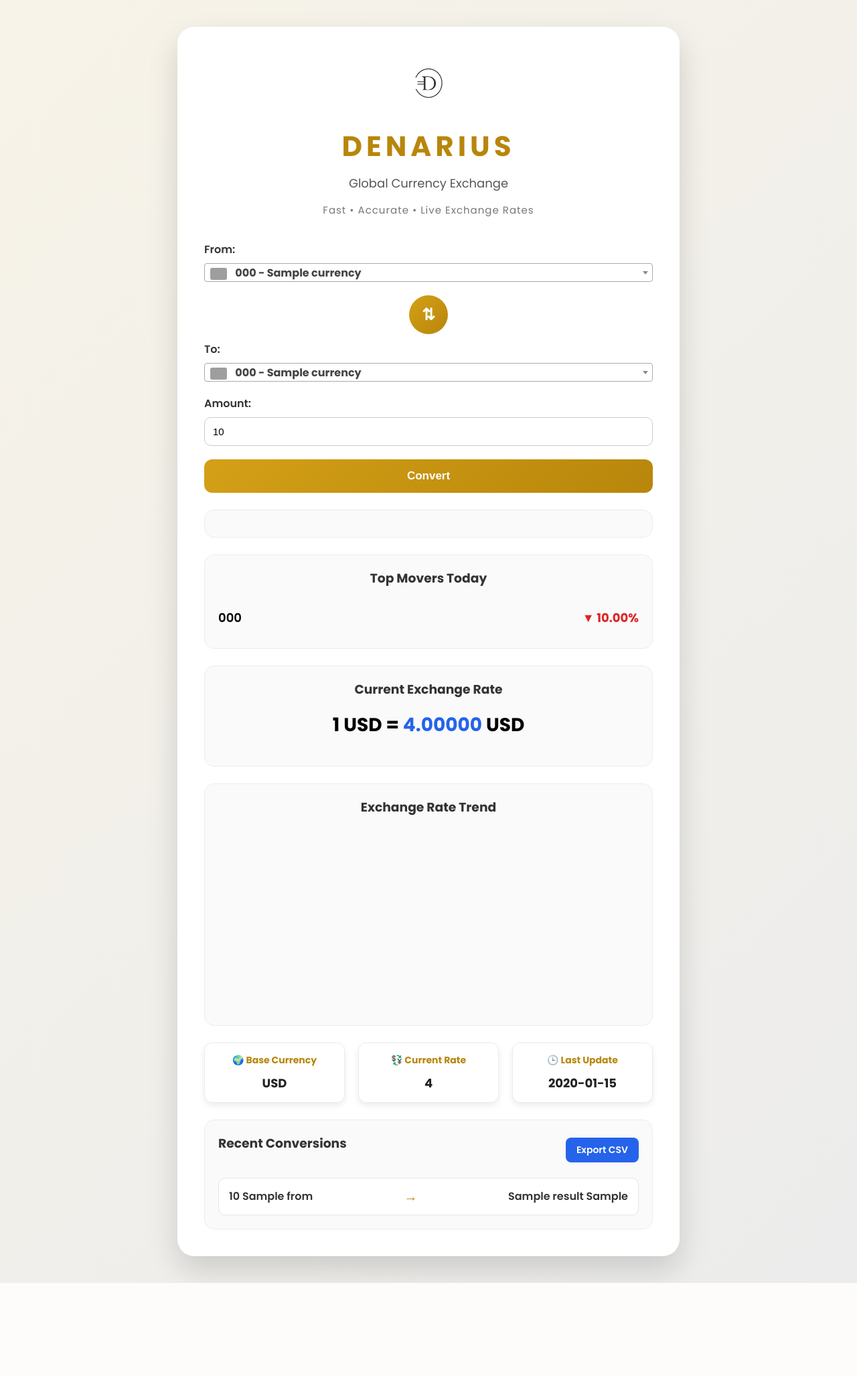
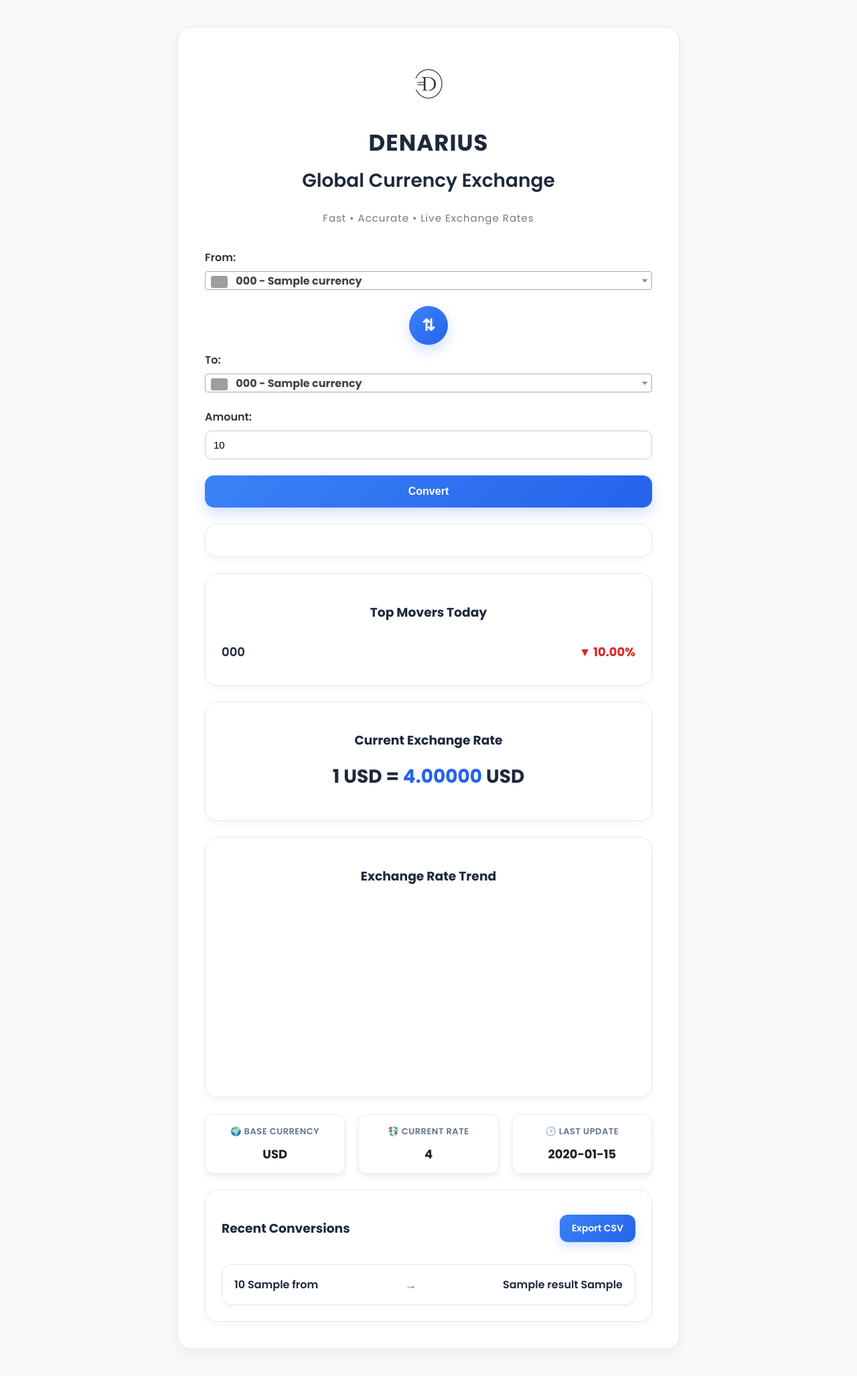
Before and after one commit to cherguikhaled/Denarius, a Flask app: template templates/index.html in a window 1280 px wide. Shown: the whole page at 67% size. Before the commit the page ends 1916 px from the top, so only its background shows below. Run offline with Flask 3, Linux system fonts and the light colour scheme; the template is opened without the code that fills it: most values are stand-ins (such as "Sample title", 1, 10 or a date in 2020); a map, chart or similar area stays blank; some libraries are stand-ins or nearby versions; grey boxes are pictures that could not be loaded.

Commit message:
Refine Denarius design system and UI consistency

```diff
--- a/static/style.css
+++ b/static/style.css
@@ -25,12 +25,9 @@ body{
 
     font-family:'Poppins', Arial, sans-serif;
 
-    background:
-    linear-gradient(
-        135deg,
-        #f7f3e8,
-        #ececec
-    );
+    background:#F8FAFC;
+
+    color:#1E293B;
 
 }
 
@@ -50,12 +47,14 @@ body{
 
     margin:40px auto;
 
-    background:white;
+    background:#FFFFFF;
 
-    border-radius:25px;
+    border:1px solid #E2E8F0;
+
+    border-radius:20px;
 
     box-shadow:
-    0 20px 45px rgba(0,0,0,.15);
+    0 8px 24px rgba(15,23,42,.06);
 
 }
 
@@ -94,13 +93,13 @@ h1{
 
     margin:0;
 
-    color:#b8860b;
+    color:#1E293B;
 
-    font-size:42px;
-
-    letter-spacing:6px;
+    font-size:34px;
 
     font-weight:700;
+
+    letter-spacing:1px;
 
 }
 
@@ -110,11 +109,11 @@ h2{
 
     margin-top:10px;
 
-    color:#555;
+    color:#1E293B;
 
-    font-size:18px;
+    font-size:28px;
 
-    font-weight:400;
+    font-weight:600;
 
 }
 
@@ -156,9 +155,13 @@ h2{
 
     text-align:center;
 
-    margin-top:0;
+    margin:0;
 
-    color:#333;
+    color:#1E293B;
+
+    font-size:20px;
+
+    font-weight:600;
 
 }
 
@@ -249,7 +252,7 @@ h2{
 
 .form-group{
 
-    margin-bottom:20px;
+    margin-bottom:24px;
 
 }
 
@@ -343,7 +346,6 @@ input:focus{
    MAIN BUTTON
 =========================== */
 
-
 button{
 
     width:100%;
@@ -352,62 +354,53 @@ button{
 
     border:none;
 
-    border-radius:12px;
+    border-radius:14px;
 
     cursor:pointer;
 
-    color:white;
+    font-size:16px;
 
-    font-size:17px;
+    font-weight:600;
 
-    font-weight:700;
+    color:#FFFFFF;
 
-
-    background:
-    linear-gradient(
+    background:linear-gradient(
         135deg,
-        #d4a017,
-        #b8860b
+        #3B82F6,
+        #2563EB
     );
 
+    transition:
+        background .25s ease,
+        transform .20s ease,
+        box-shadow .25s ease;
 
-    transition:.25s;
+    box-shadow:
+        0 8px 20px rgba(37,99,235,.22);
 
 }
 
 button:hover{
 
-    transform:translateY(-2px);
-
-    box-shadow:
-    0 8px 18px rgba(184,134,11,0.35);
-
-}
-
-button:hover{
+    background:linear-gradient(
+        135deg,
+        #2563EB,
+        #1D4ED8
+    );
 
     transform:translateY(-2px);
 
     box-shadow:
-    0 8px 18px rgba(184,134,11,0.35);
+        0 10px 24px rgba(37,99,235,.28);
 
 }
 
-
 button:active{
 
-    transform:translateY(1px);
+    transform:translateY(0);
 
 }
 
-button:hover{
-
-    transform:scale(1.03);
-
-    box-shadow:
-    0 10px 25px rgba(184,134,11,.30);
-
-}
 /* ===========================
    RESULTS
 =========================== */
@@ -417,31 +410,36 @@ button:hover{
 
     width:100%;
 
-    margin-top:25px;
+    margin-top:24px;
 
-    padding:20px;
+    padding:24px;
 
-    background:#fafafa;
+    background:#FFFFFF;
 
-    border-radius:15px;
+    border:1px solid #E2E8F0;
 
-    border:1px solid #ececec;
+    border-radius:18px;
 
     text-align:center;
+
+    box-shadow:
+    0 4px 12px rgba(15,23,42,.04);
 
 }
 
 
 
-.result-box h3{
+..result-box h3{
 
-    margin-top:0;
+    margin:0 0 18px;
 
-    color:#333;
+    color:#1E293B;
+
+    font-size:20px;
+
+    font-weight:600;
 
 }
-
-
 
 
 
@@ -458,9 +456,11 @@ button:hover{
 
     align-items:center;
 
-    gap:30px;
+    gap:24px;
 
-    margin-top:25px;
+    margin-top:24px;
+
+    flex-wrap:wrap;
 
 }
 
@@ -515,9 +515,9 @@ button:hover{
 
     margin:0;
 
-    color:#222;
+    color:#0F172A;
 
-    font-size:26px;
+    font-size:30px;
 
     font-weight:700;
 
@@ -661,12 +661,17 @@ button:hover{
 
     margin:0 0 10px;
 
-    color:#b8860b;
+    color:#64748B;
 
-    font-size:14px;
+    font-size:13px;
+
+    font-weight:600;
+
+    text-transform:uppercase;
+
+    letter-spacing:.5px;
 
 }
-
 
 
 .stat-card p{
@@ -683,8 +688,6 @@ button:hover{
 
 
 
-
-
 /* ===========================
    HISTORY
 =========================== */
@@ -696,9 +699,9 @@ button:hover{
 
     flex-direction:column;
 
-    gap:10px;
+    gap:14px;
 
-    margin-top:15px;
+    margin-top:20px;
 
 }
 
@@ -712,13 +715,16 @@ button:hover{
 
     align-items:center;
 
-    padding:12px 15px;
+    padding:16px 18px;
 
-    background:white;
+    background:#FFFFFF;
 
-    border-radius:10px;
+    border:1px solid #E2E8F0;
 
-    border:1px solid #e5e5e5;
+    border-radius:14px;
+
+    box-shadow:
+        0 3px 8px rgba(15,23,42,.03);
 
 }
 
@@ -728,7 +734,7 @@ button:hover{
 
     font-weight:600;
 
-    color:#333;
+    color:#1E293B;
 
 }
 
@@ -736,9 +742,9 @@ button:hover{
 
 .history-arrow{
 
-    color:#b8860b !important;
+    color:#64748B !important;
 
-    font-size:20px;
+    font-size:18px;
 
 }
 
@@ -945,28 +951,59 @@ button:hover{
 
 }
 
+/* ===========================
+   EXPORT BUTTON
+=========================== */
+
 .export-btn{
 
-    background:#2563eb;
+    display:inline-block;
 
-    color:white;
+    background:linear-gradient(
+        135deg,
+        #3B82F6,
+        #2563EB
+    );
+
+    color:#FFFFFF;
 
     text-decoration:none;
 
-    padding:8px 16px;
+    padding:10px 18px;
 
-    border-radius:8px;
+    border-radius:12px;
 
     font-size:14px;
 
     font-weight:600;
 
-    transition:.3s;
+    transition:
+        background .25s ease,
+        transform .20s ease,
+        box-shadow .25s ease;
+
+    box-shadow:
+        0 6px 16px rgba(37,99,235,.20);
 
 }
 
 .export-btn:hover{
 
-    background:#1d4ed8;
+    background:linear-gradient(
+        135deg,
+        #2563EB,
+        #1D4ED8
+    );
+
+    transform:translateY(-2px);
+
+    box-shadow:
+        0 8px 20px rgba(37,99,235,.26);
 
 }
+
+.export-btn:active{
+
+    transform:translateY(0);
+
+}
```
